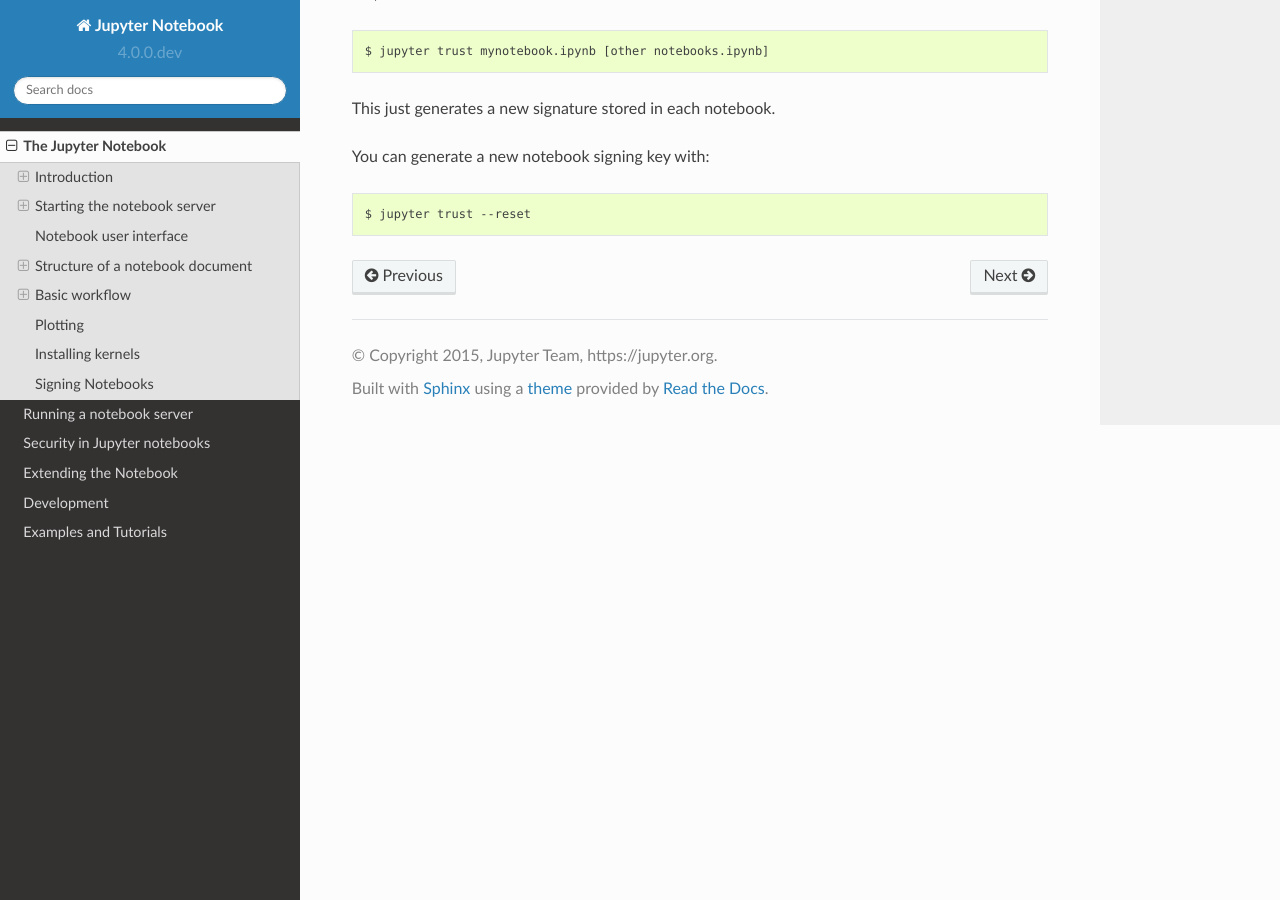
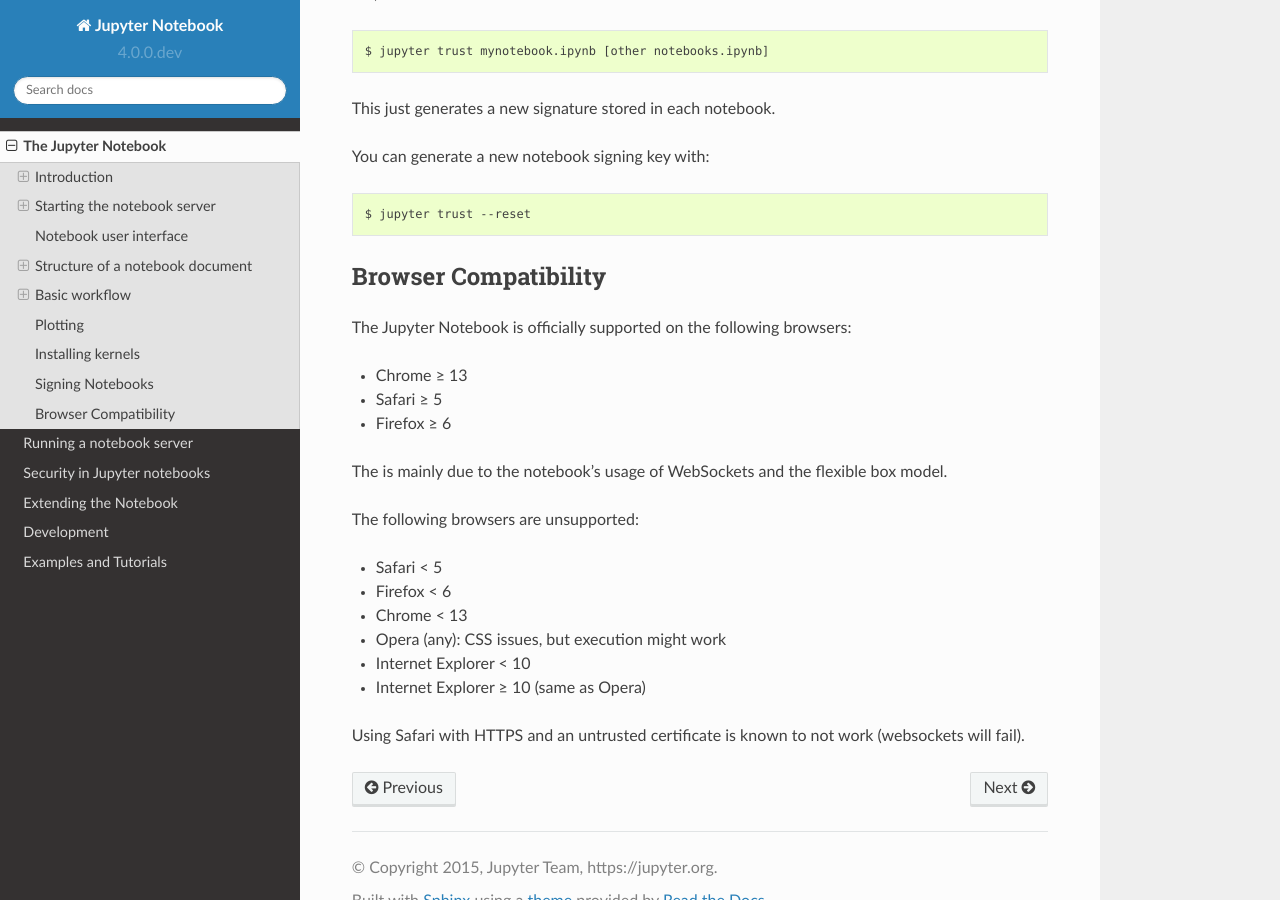
Before and after one commit to jupyter/nbclassic, a Sphinx documentation site: the page built from docs/source/notebook.rst, in a window 1280 px wide and 900 px high, scrolled down 7596 px. Built offline with Sphinx 7.4.7 and the Read the Docs theme 2.0.0, drawn with Linux system fonts in a browser that asks for light colours; pages that are not in the unit, such as notebooks, are missing from menus.

Commit message:
Add browser compatibility info
Moved from IPython docs

```diff
--- a/docs/source/notebook.rst
+++ b/docs/source/notebook.rst
@@ -405,3 +405,26 @@
     $ jupyter trust --reset
 
 .. include:: links.txt
+
+Browser Compatibility
+---------------------
+
+The Jupyter Notebook is officially supported on the following browsers:
+
+* Chrome ≥ 13
+* Safari ≥ 5
+* Firefox ≥ 6
+
+The is mainly due to the notebook's usage of WebSockets and the flexible box model.
+
+The following browsers are unsupported:
+
+* Safari < 5
+* Firefox < 6
+* Chrome < 13
+* Opera (any): CSS issues, but execution might work
+* Internet Explorer < 10
+* Internet Explorer ≥ 10 (same as Opera)
+
+Using Safari with HTTPS and an untrusted certificate is known to not work
+(websockets will fail).
```
